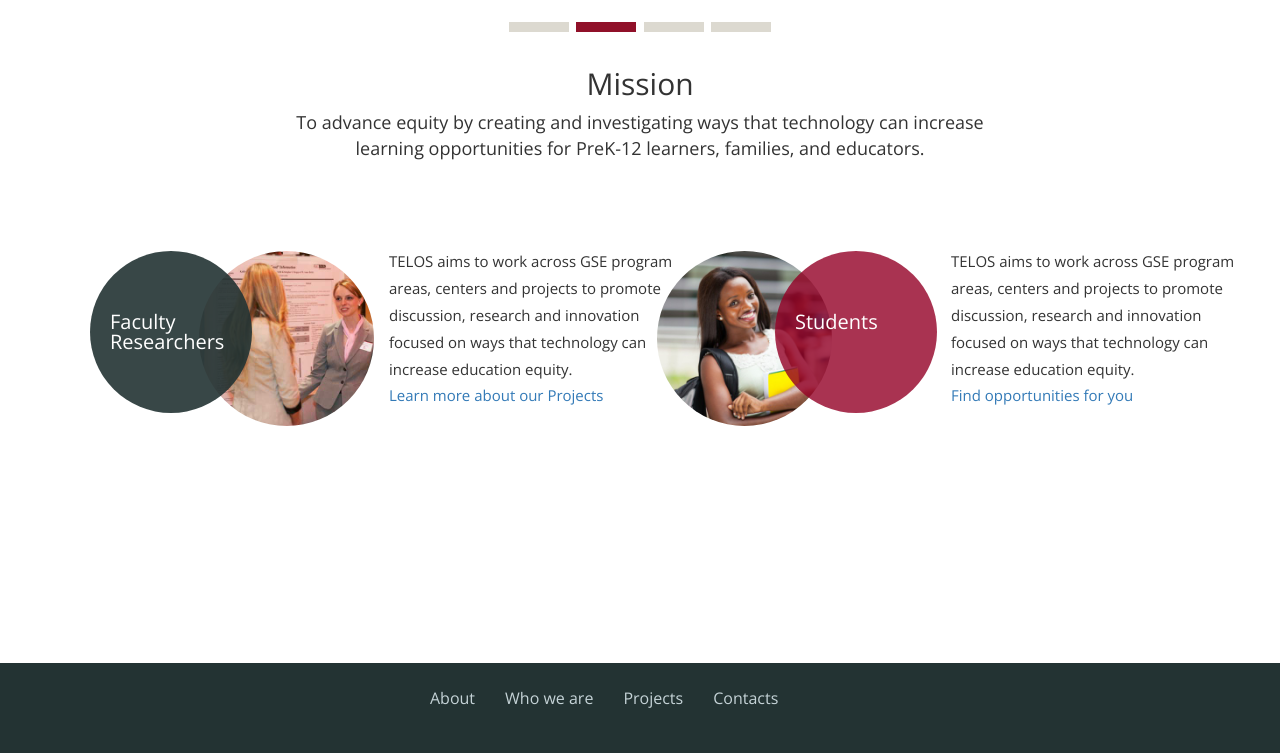
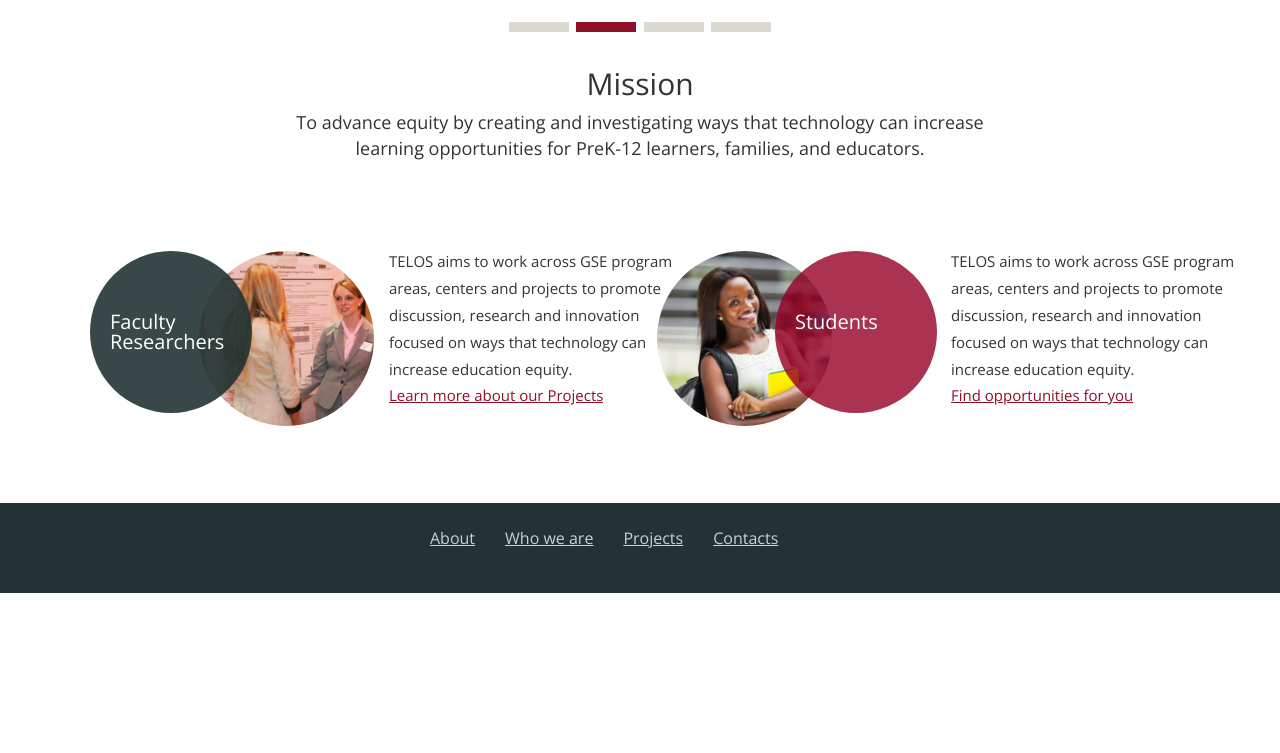
Before and after one commit to agsdot/telos, a plain HTML site: page index.html in a window 1280 px wide. Shown: the part 644-1397 px from the top of the page. After the commit the page ends 1237 px from the top, so only its background shows below. Drawn offline with nearby package versions, Linux system fonts and the light colour scheme; a web font is replaced by a local one.

Commit message:
z-index stuff fixed, and style link color maroon

```diff
--- a/demo-style.css
+++ b/demo-style.css
@@ -5,7 +5,15 @@
 body {
     font-family: 'Raleway', sans-serif;
 }
+a {
+    color: rgb(144, 16, 41);
+    text-decoration: underline;
+}
 
+a:hover, a:focus {
+    color: rgb(144, 16, 41);
+    text-decoration: underline;
+}
 /* .top-nav { */
 /*     width: 100%; */
 /*     height: 40px; */
--- a/index.html
+++ b/index.html
@@ -328,7 +328,6 @@
             </div>
         </div>
     </section>
-    <div>&nbsp;</div>
     <!-- <div>&nbsp;</div> -->
     <!-- <div>&nbsp;</div> -->
     <!-- <div>&nbsp;</div> -->
@@ -338,20 +337,21 @@
     <!-- <div>&nbsp;</div> -->
     <!-- <div>&nbsp;</div> -->
     <!-- <div>&nbsp;</div> -->
-    <div>&nbsp;</div>
-    <div>&nbsp;</div>
-    <div>&nbsp;</div>
-    <div>&nbsp;</div>
-    <div>&nbsp;</div>
-    <div>&nbsp;</div>
-    <div>&nbsp;</div>
+    <!-- <div>&nbsp;</div> -->
+    <!-- <div>&nbsp;</div> -->
+    <!-- <div>&nbsp;</div> -->
+    <!-- <div>&nbsp;</div> -->
+    <!-- <div>&nbsp;</div> -->
+    <!-- <div>&nbsp;</div> -->
+    <!-- <div>&nbsp;</div> -->
+    <!-- <div>&nbsp;</div> -->
     <!-- <div>&nbsp;</div> -->
     <!-- <div>&nbsp;</div> -->
 
 
 
-    <footer style="position:relative;z-index:0">
-    <!-- <footer> -->
+    <!-- <footer style="position:relative;z-index:0"> -->
+    <footer>
         <!-- https://stackoverflow.com/questions/26618821/bootstrap-navbar-centered-in-footer -->
         <div class="wrap">
             <ul class="nav navbar-nav footer-links">
```
